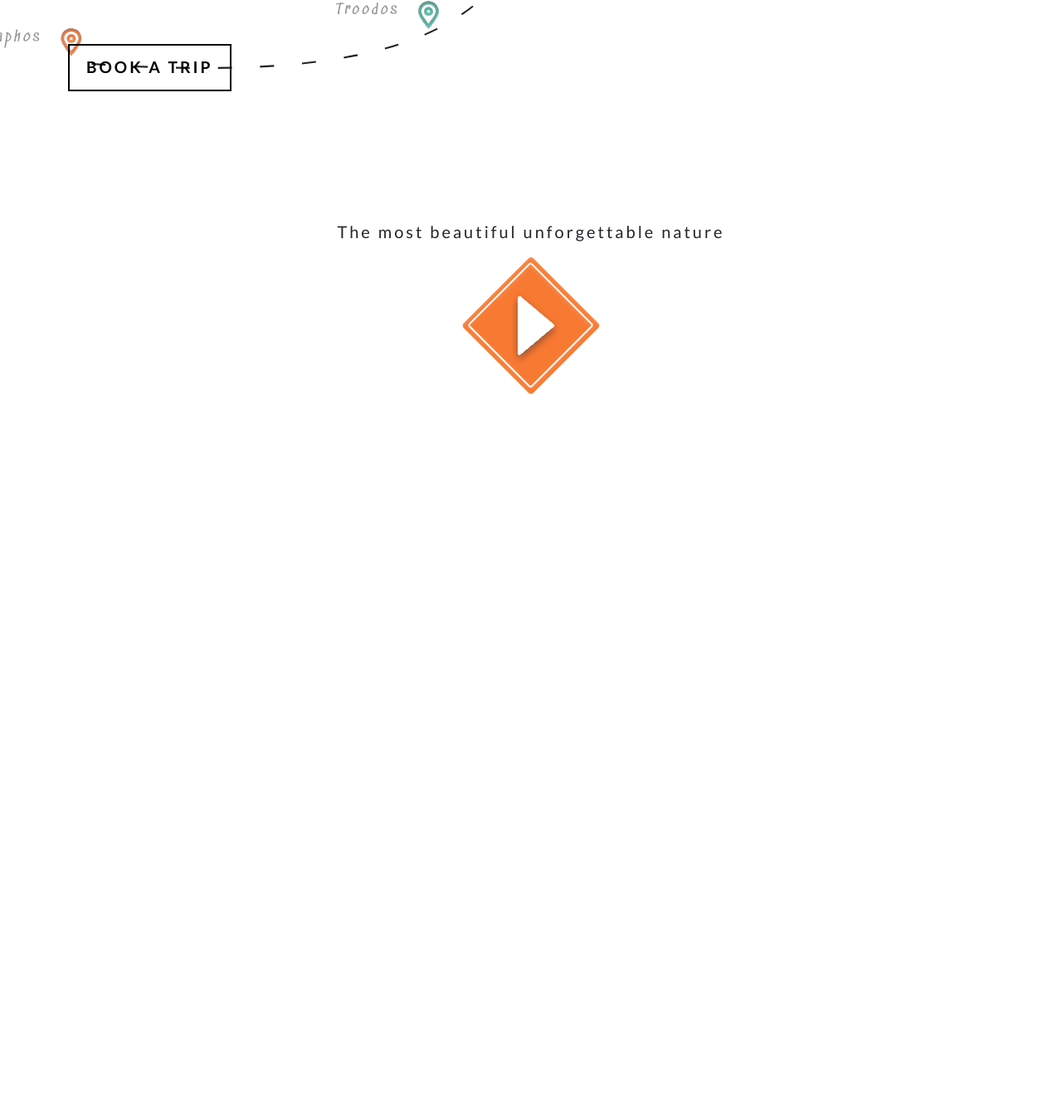
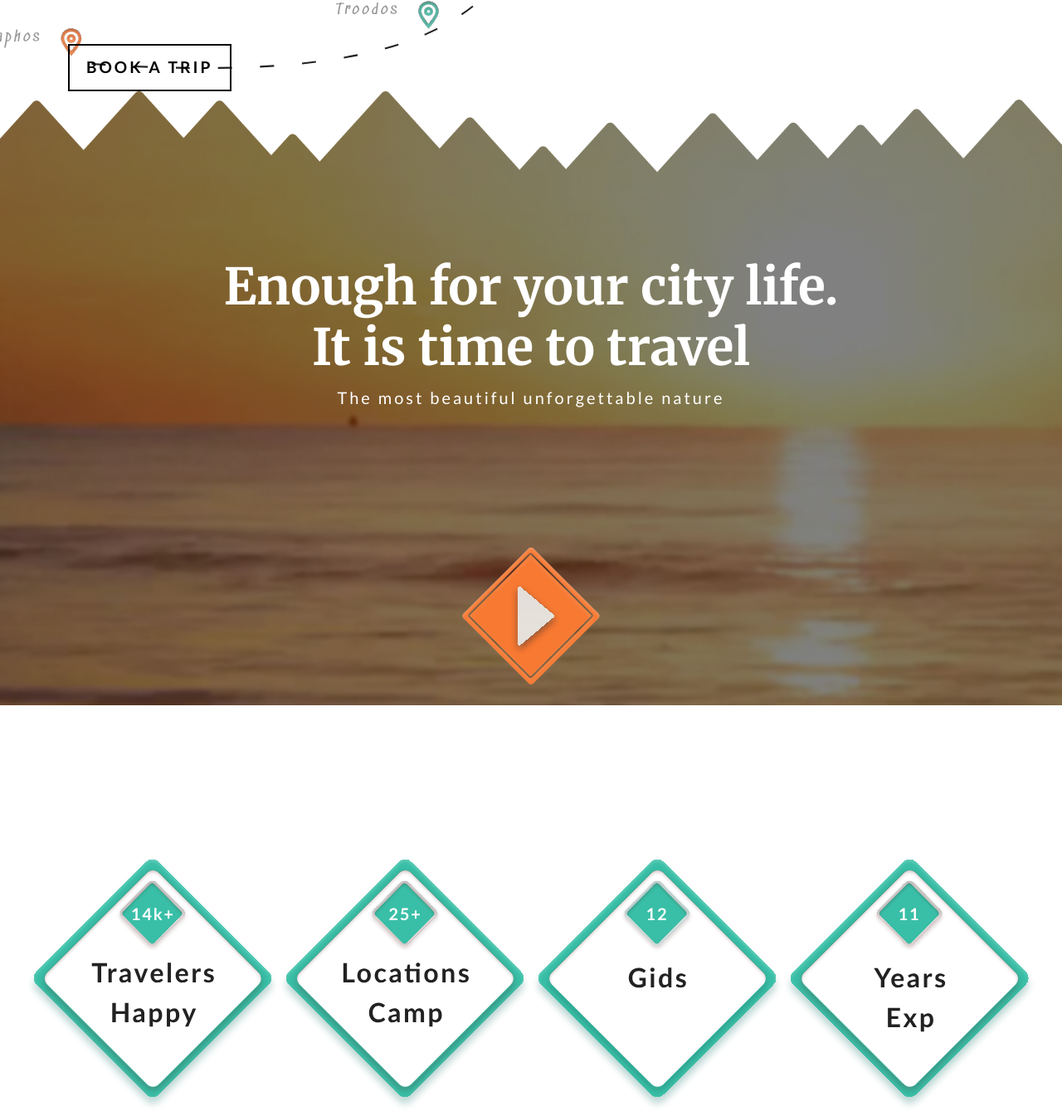
Before and after one commit to whyniero/CyprusUP8_PopovAD_22W, a plain HTML site: page index.html in a window 1280 px wide. Shown: the part 1453-2792 px from the top of the page at 83% size. Before the commit the page ends 1928 px from the top, so only its background shows below. Drawn offline with Linux system fonts and the light colour scheme; a web font is replaced by a local one.

Commit message:
сделал третью секцию но пока косячно

```diff
--- a/assets/styles/style.css
+++ b/assets/styles/style.css
@@ -5,7 +5,8 @@
 
 p,
 a,
-h5 {
+h5,
+.in-romb-b{
     font-family: 'Lato';
     font-weight: 600;
     letter-spacing: 3px;
@@ -291,7 +292,6 @@ h3 {
     width: 60%;
     height: 100%;
     background-image: url('../imgs/Route.svg');
-    /* путь к вашему изображению */
     background-size: cover;
     background-position: center;
     z-index: -1;
@@ -301,3 +301,60 @@ h3 {
     position: relative;
     z-index: 1;
 }
+
+.enough{
+    background-image: url(../imgs/bg-play.png);
+    background-size: 100%;
+    background-repeat: no-repeat;
+    height: 1080px;
+}
+
+.enough .container{
+    padding-top: 200px;
+    color: white;
+}
+
+.play-btn{
+    margin-top: 150px;
+    margin-bottom: 210px;
+}
+
+/* .romb-b{
+    width: 180px;
+    height: 180px;
+    transform: rotate(45deg);
+    border: solid 10px var(--clr-turquoise);
+    border-radius: 18px;
+    display: flex;
+    flex-direction: column;
+    align-items: center;
+    justify-content: start;
+    padding-right: 4.5%;
+    box-shadow: inset 0 0 8px 1px rgba(0, 0, 0, 0.3);
+}
+
+.romb-b-small{
+    margin-top: 14%;
+    width: 55px;
+    height: 55px;
+    background-color: var(--clr-turquoise);
+    border: solid 4px #2A0606;
+    border-radius: 8px;
+    display: flex;
+    align-items: center;
+    justify-content: center;
+    box-shadow: inset 0 0 8px 1px rgba(0, 0, 0, 0.3);
+}
+
+.romb-b p{
+    transform: rotate(-45deg);
+    font-size: 1.3rem;
+    font-weight: 600;
+}
+
+.in-romb-b{
+    transform: rotate(-45deg);
+    font-size: 1rem;
+    color: #ffffff;
+
+} */
--- a/index.html
+++ b/index.html
@@ -129,11 +129,18 @@
 
   <section class="enough">
     <div class="container d-flex flex-column justify-content-center align-items-center">
-      <h2>Enough for your city life. It is time to travel</h2>
+      <h2 class="text-center">Enough for your city life.<br>It is time to travel</h2>
       <p>The most beautiful unforgettable nature</p>
-      <div>
+      <div class="play-btn">
         <img src="./assets/imgs/Button Play.svg" alt="">
       </div>
+    </div>
+
+    <div class="rombs-2 d-flex justify-content-center">
+      <img src="./assets/imgs/romb-b1.svg" alt="">
+      <img src="./assets/imgs/romb-b2.svg" alt="">
+      <img src="./assets/imgs/romb-b3.svg" alt="">
+      <img src="./assets/imgs/romb-b4.svg" alt="">
     </div>
   </section>
 
```
Also changed, not shown: assets/imgs/bg-play.png (added), assets/imgs/romb-b1.svg (added), assets/imgs/romb-b2.svg (added), assets/imgs/romb-b3.svg (added), assets/imgs/romb-b4.svg (added).
